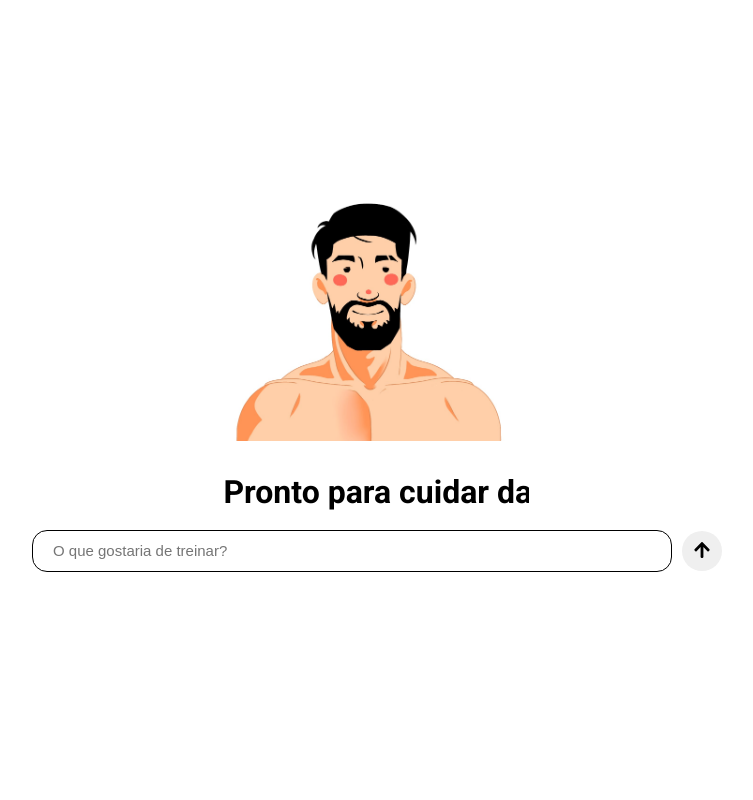
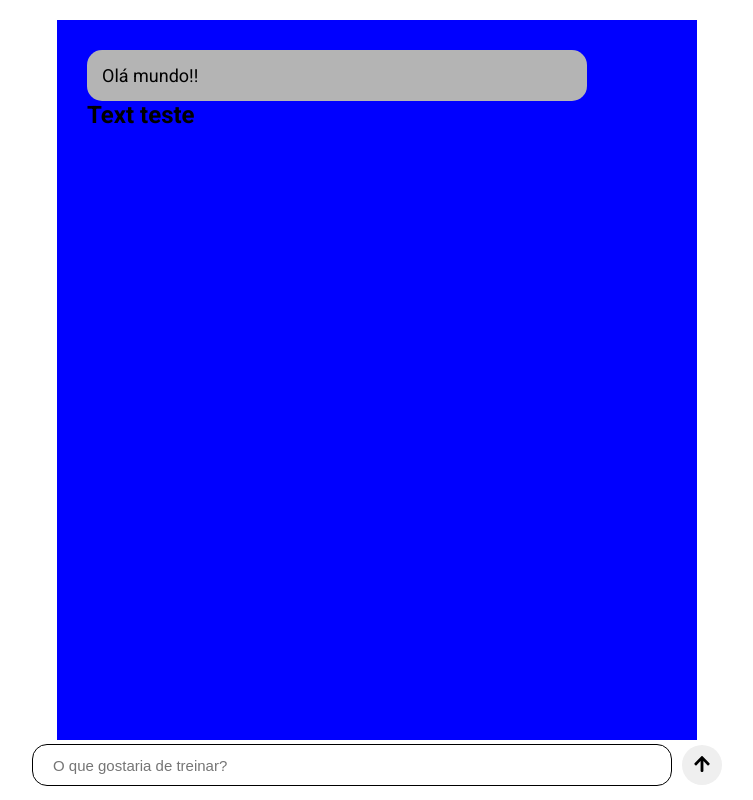
Before and after one commit to AlessandroSilvaS/Web-Personal, a React (Vite) app: page / in a window 1280 px wide. Shown: the whole page, without its empty margins (263-1016 px from the left). Built offline with nearby package versions, Linux system fonts and the light colour scheme.

Commit message:
Começando com o chat

```diff
--- /dev/null
+++ b/src/components/CardChat.jsx
@@ -0,0 +1,22 @@
+const CardChat = ({textOfCard, typeCard}) => {
+
+    const JustifyCard = typeCard === "question" ? "rigth" : "left"
+
+    const cardStyle = {
+        backgroundColor: '#B4B4B4',
+        padding: '15px',
+        fontSize: '18px',
+        borderRadius: '15px',
+        maxWidth: '500px',
+        minWidth: '100px',
+        minHeigth: '15px',
+        textAling: {JustifyCard}
+    }
+
+    return(
+        <div className="Box" style={cardStyle}>
+            {textOfCard}
+        </div>
+    )
+}
+export default CardChat
--- a/src/pages/Chat.jsx
+++ b/src/pages/Chat.jsx
@@ -1,7 +1,14 @@
+import CardChat from "../components/CardChat"
+import { Search } from "../components/Search"
+import "../style/chat.css"
 export function Chat(){
     return(
         <>
-            {/* Web Chat here */}
+            <div className="boxChat">
+                <CardChat textOfCard={"Olá mundo!!"} typeCard={'question'}/>
+                <h2 className="teste">Text teste</h2>
+            </div>
+            <Search/>
         </>
     )
 }
--- a/src/pages/Index.jsx
+++ b/src/pages/Index.jsx
@@ -1,4 +1,5 @@
 import '../style/index.css'
+import { Chat } from './Chat.jsx'
 import { Search } from '../components/Search.jsx'
 
 const welcomeTexts = ["Pronto para cuidar da saude?", "Seja bem vindo a uma vida nova!", "Como posso ajudar seu bem-estar hoje?", "Pronto para melhorar sua vida?", "teste teste"]
@@ -9,11 +10,12 @@ function Index() {
   return (
     <div className='box'>
       <div className="container-main">
-        <div className='container-secundary'>
+        {/* <div className='container-secundary'>
           <img className='fotoAvatar' src='src/images/avatarRD.jpeg' alt='Not found'/>
           <h1 className='welcome-text'>Pronto para cuidar da saúde?</h1>
         </div>
-        <Search/>
+        <Search/> */}
+        <Chat/>
       </div>
     </div>
   )
--- /dev/null
+++ b/src/style/chat.css
@@ -0,0 +1,12 @@
+.boxChat{
+    width: 50%;
+    height: 90vh;
+    margin: 0 auto;
+    margin-top: 20px;
+    background-color: blue;
+    padding: 30px;
+}
+.boxChat .teste{
+    text-align: left;
+    margin-left: 0;
+}
--- a/src/style/index.css
+++ b/src/style/index.css
@@ -42,7 +42,7 @@ body {
       width: 0;
   }
   to{
-      width: 48%;
+      width: 53%;
   }
 }
 @media(max-width: 880px){
```
